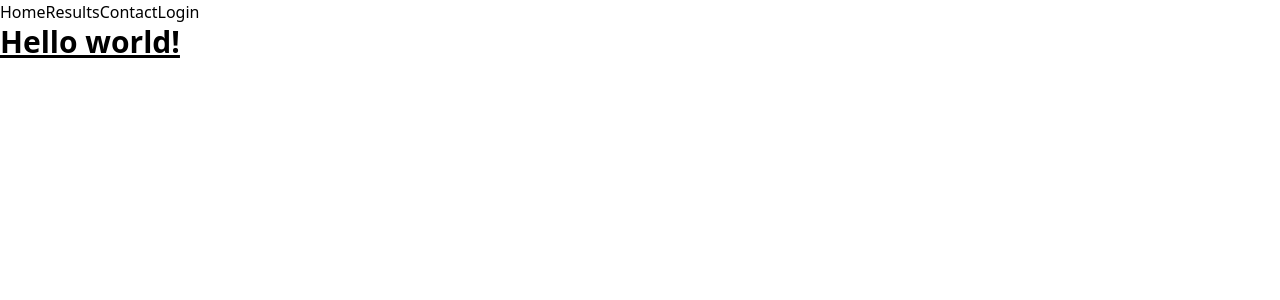
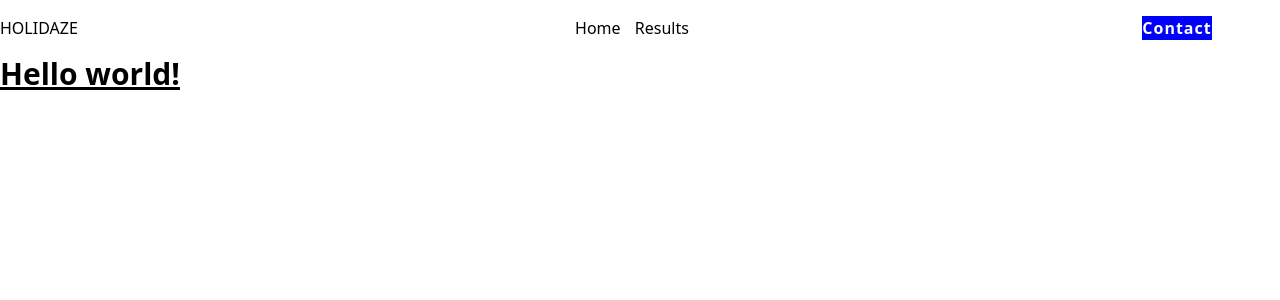
Before and after one commit to Noroff-FEU-Assignments/project-exam-2-KeyG94, a Next.js app in the folder holidaze/: page / in a window 1280 px wide. Shown: the top 300 px of the page. Built offline with nearby package versions, Linux system fonts and the light colour scheme.

Commit message:
added theme extension for colors, to use the color scheme of holidaze only. Spacing of navigation is correct

```diff
--- a/holidaze/components/layout/Layout.js
+++ b/holidaze/components/layout/Layout.js
@@ -1,16 +1,31 @@
 import Link from "next/link";
+import styles from "./Layout.module.scss";
 
 export default function Layout({ children }) {
   return (
-    <>
-      <nav>
-        <Link href="/">Home</Link>
-        <Link href="/results">Results</Link>
-        <Link href="/contact">Contact</Link>
-        <Link href="/login">Login</Link>
+    <div className="container">
+      <nav className="flex pt-4 pb-4 justify-between">
+        {/* Company log  */}
+        <div className="w-1/3">HOLIDAZE</div>
+
+        <div className="text-center w-1/3">
+          <div className="flex justify-around bg-white w-32 ">
+            <Link href="/">Home</Link>
+            <Link href="/results">Results</Link>
+          </div>
+        </div>
+
+        {/* display hidden on small devices, this is in footer  */}
+        <div className={styles.linksContainer}>
+          <div className="flex justify-around w-36">
+            <Link href="/contact">Contact</Link>
+            <Link href="/login">Login</Link>
+          </div>
+        </div>
+        {/* End of display hidden */}
       </nav>
 
       <div className="container">{children}</div>
-    </>
+    </div>
   );
 }
--- /dev/null
+++ b/holidaze/components/layout/Layout.module.scss
@@ -0,0 +1,12 @@
+.linksContainer {
+
+    a {
+        color: white;
+        font-weight: bold;
+        letter-spacing: 1px;
+    }
+
+    a:first-child{
+        background-color: blue;
+    }
+}
--- a/holidaze/package.json
+++ b/holidaze/package.json
@@ -11,7 +11,8 @@
   "dependencies": {
     "next": "12.1.0",
     "react": "17.0.2",
-    "react-dom": "17.0.2"
+    "react-dom": "17.0.2",
+    "sass": "^1.49.8"
   },
   "devDependencies": {
     "autoprefixer": "^10.4.2",
--- a/holidaze/pages/index.js
+++ b/holidaze/pages/index.js
@@ -3,9 +3,11 @@ import Head from "../components/layout/Head";
 
 export default function Home() {
   return (
-    <Layout>
-      <Head title="home" />
-      <h1 className="text-3xl font-bold underline">Hello world!</h1>
-    </Layout>
+    <div>
+      <Layout>
+        <Head title="home" />
+        <h1 className="text-3xl font-bold underline">Hello world!</h1>
+      </Layout>
+    </div>
   );
 }
--- a/holidaze/tailwind.config.js
+++ b/holidaze/tailwind.config.js
@@ -4,6 +4,18 @@ module.exports = {
     "./components/**/*.{js,ts,jsx,tsx}",
   ],
   theme: {
+    container: {
+      center: true,
+    },
+    // color scheme
+    colors: {
+      orange: "#F19A3E",
+      lightBlack: "#313132",
+      darkBlack: "#161618",
+      silver: "#eaeaea",
+      white: "#FFF",
+      black: "#000",
+    },
     extend: {},
   },
   plugins: [],
```
Also changed, not shown: 1 other file (tests, documents, lock files or other folders).
